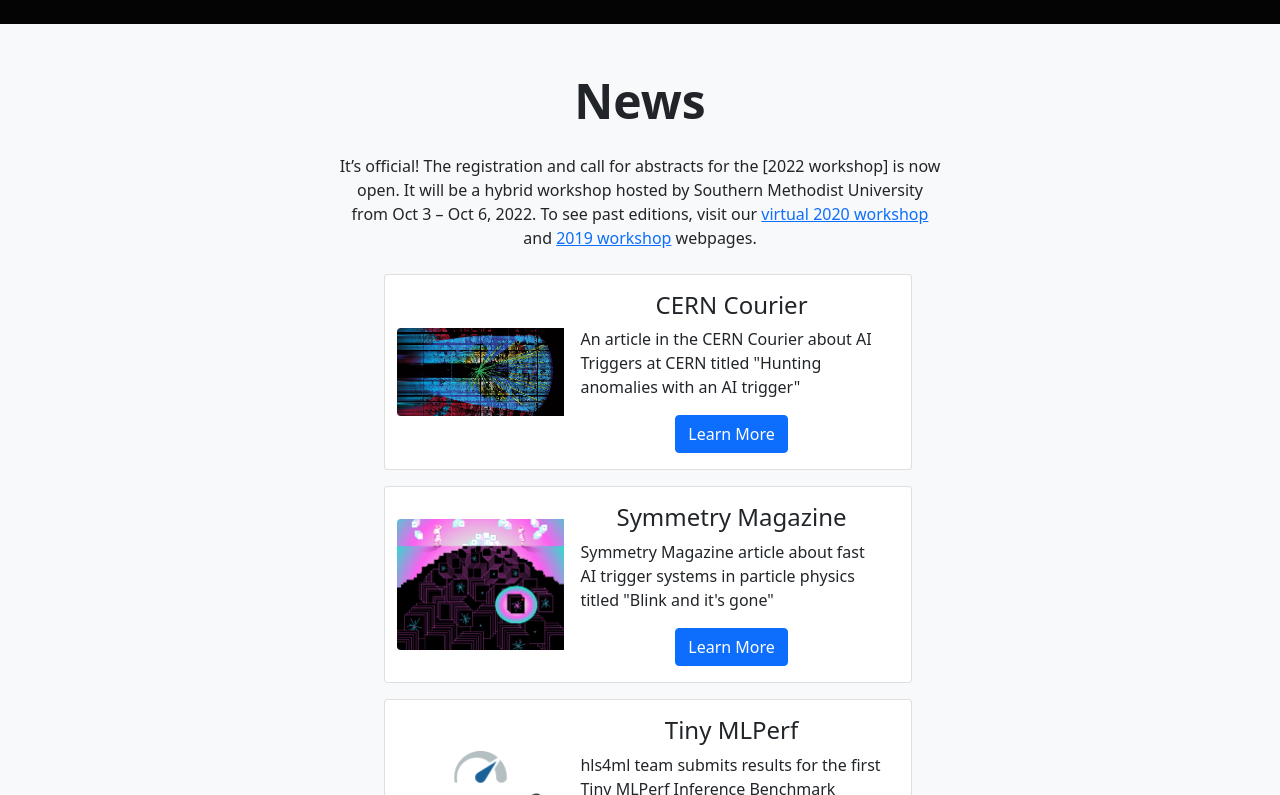
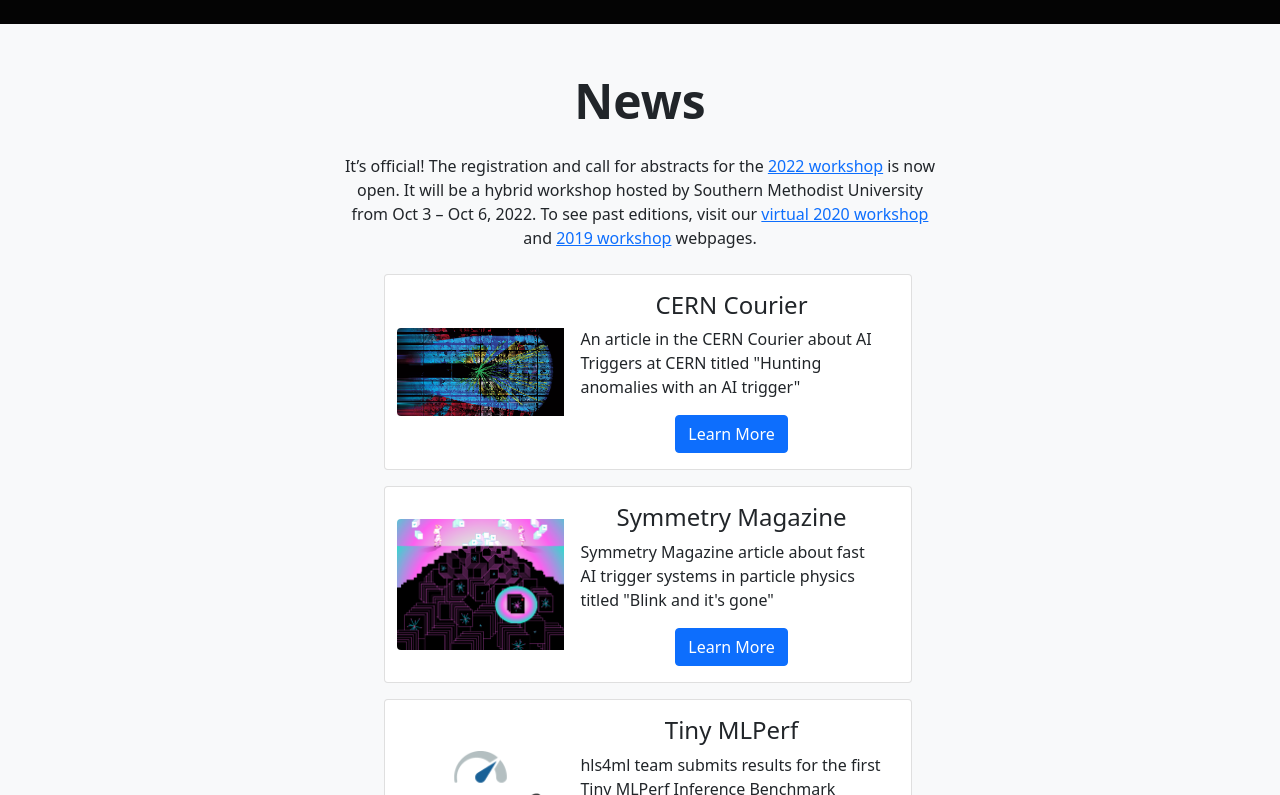
Before and after one commit to fastmachinelearning/fastmachinelearning.github.io, a Jekyll site: the page built from index.html, in a window 1280 px wide and 900 px high, scrolled down 423 px, cut to the strip 105-900 px from the top of the window. Built offline with Jekyll 4.4.1, drawn with Linux system fonts in a browser that asks for light colours; part of the change alters nothing that is shown.

```diff
--- a/_config.yml
+++ b/_config.yml
@@ -11,7 +11,7 @@ description: >
   learning algorithms to advance the exploration of fundamental physics from the world's biggest colliders
   to the most intense particle beams to the cosmos.
 news_byline: >
-  It's official! The registration and call for abstracts for the [2022 workshop] is now open.  It will be a hybrid workshop hosted by Southern Methodist University from Oct 3 -- Oct 6, 2022.
+  It's official! The registration and call for abstracts for the [2022 workshop](https://indico.cern.ch/event/1156222/) is now open.  It will be a hybrid workshop hosted by Southern Methodist University from Oct 3 -- Oct 6, 2022.
   To see past editions, visit our [virtual 2020 workshop](https://indico.cern.ch/event/924283/) and [2019 workshop](https://indico.cern.ch/event/822126/) webpages.
 
 collaboration:
```
